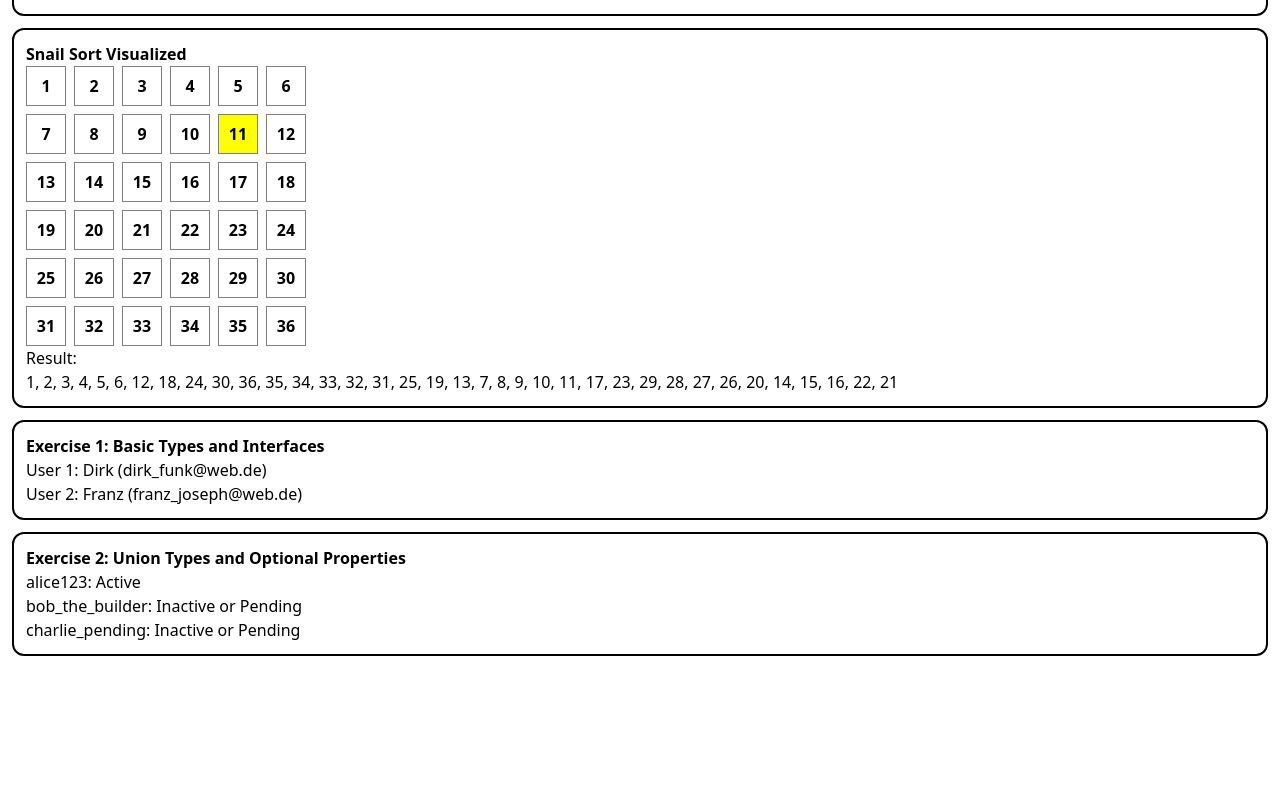
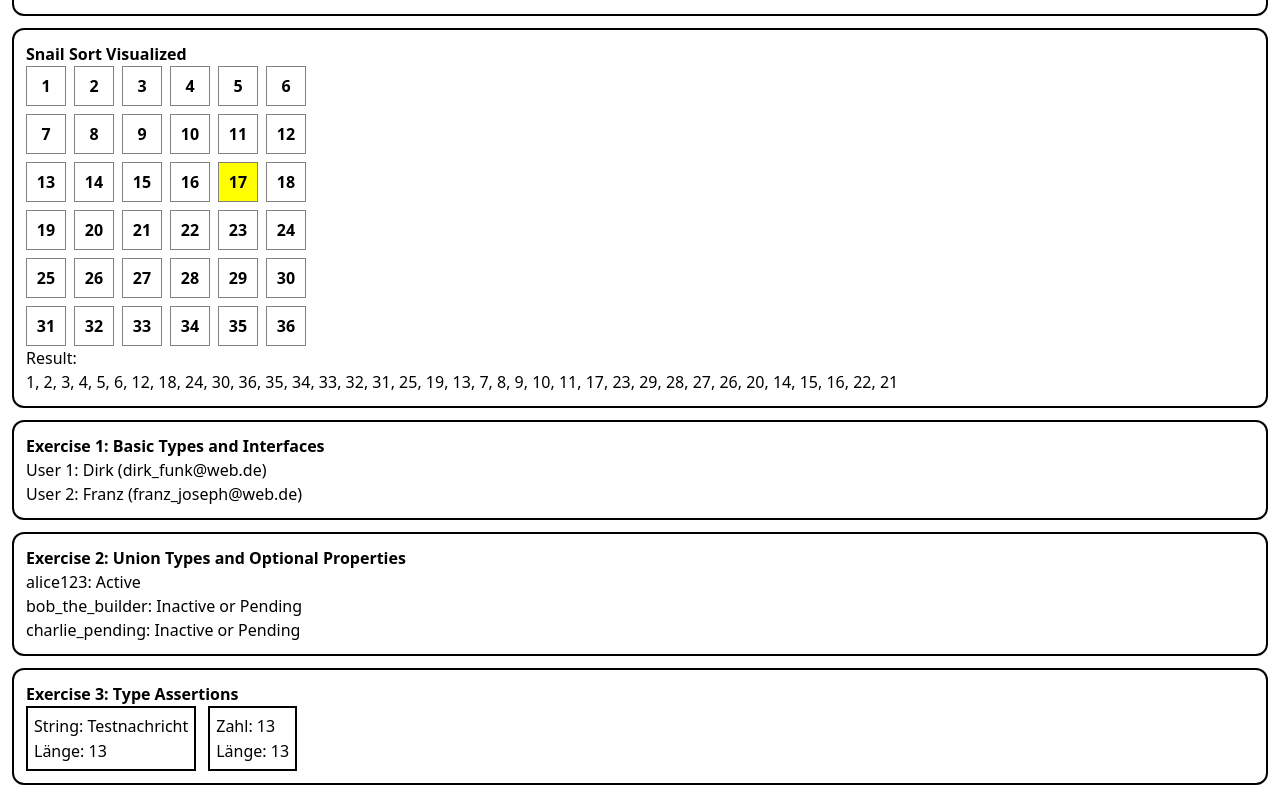
Before and after one commit to difunk/AWD-CHALLENGES, a React (Vite) app: page / in a window 1280 px wide. Shown: the part 2160-2957 px from the top of the page. Before the commit the page ends 2828 px from the top, so only its background shows below. Built offline with nearby package versions, Linux system fonts and the light colour scheme.

Commit message:
add: challenge 15

```diff
--- a/src/App.tsx
+++ b/src/App.tsx
@@ -5,6 +5,7 @@ import Challenge11 from './components/Challenge11'
 import Challenge12 from './components/Challenge12'
 import Challenge13 from './components/Challenge13'
 import Challenge14 from './components/Challenge14'
+import Challenge15 from './components/Challenge15'
 import Challenge2 from './components/Challenge2'
 import Challenge3 from './components/Challenge3'
 import Challenge4 from './components/Challenge4'
@@ -31,6 +32,7 @@ function App() {
       <Challenge12 />
       <Challenge13 />
       <Challenge14 />
+      <Challenge15 />
     </>
   )
 }
--- /dev/null
+++ b/src/components/Challenge15.tsx
@@ -0,0 +1,38 @@
+const Challenge15 = () => {
+    const getLength = (input: string | number): number => {
+        return typeof input === "string" ? input.length : input;
+    }
+
+    const messageString: string = "Testnachricht";
+    const messageNumber: number = 13;
+
+  return (
+    <>
+        <div style={{ backgroundColor: "white", border: "2px solid black", borderRadius: "12px", padding: "12px", margin: "12px"}}>
+            <p style={{ fontWeight: "bold"}}>
+                Exercise 3: Type Assertions
+            </p>
+            <div style={{ display: "flex", flexDirection: "row", gap: "12px"}}>
+                <div style={{ display: "flex", flexDirection: "column", gap: "1px", border: "2px solid black", padding: "6px"}}>
+                    <div>
+                        {`String: ${messageString}`}
+                    </div>
+                    <div>
+                        Länge: {getLength(messageString)}
+                    </div>
+                </div>
+                <div style={{ display: "flex", flexDirection: "column", gap: "1px",  border: "2px solid black", padding: "6px"}}>
+                    <div>
+                        {`Zahl: ${messageNumber}`}
+                    </div>
+                    <div>
+                        Länge: {getLength(messageNumber)}
+                    </div>
+                </div>
+            </div>
+        </div>
+    </>
+  )
+}
+
+export default Challenge15
```
